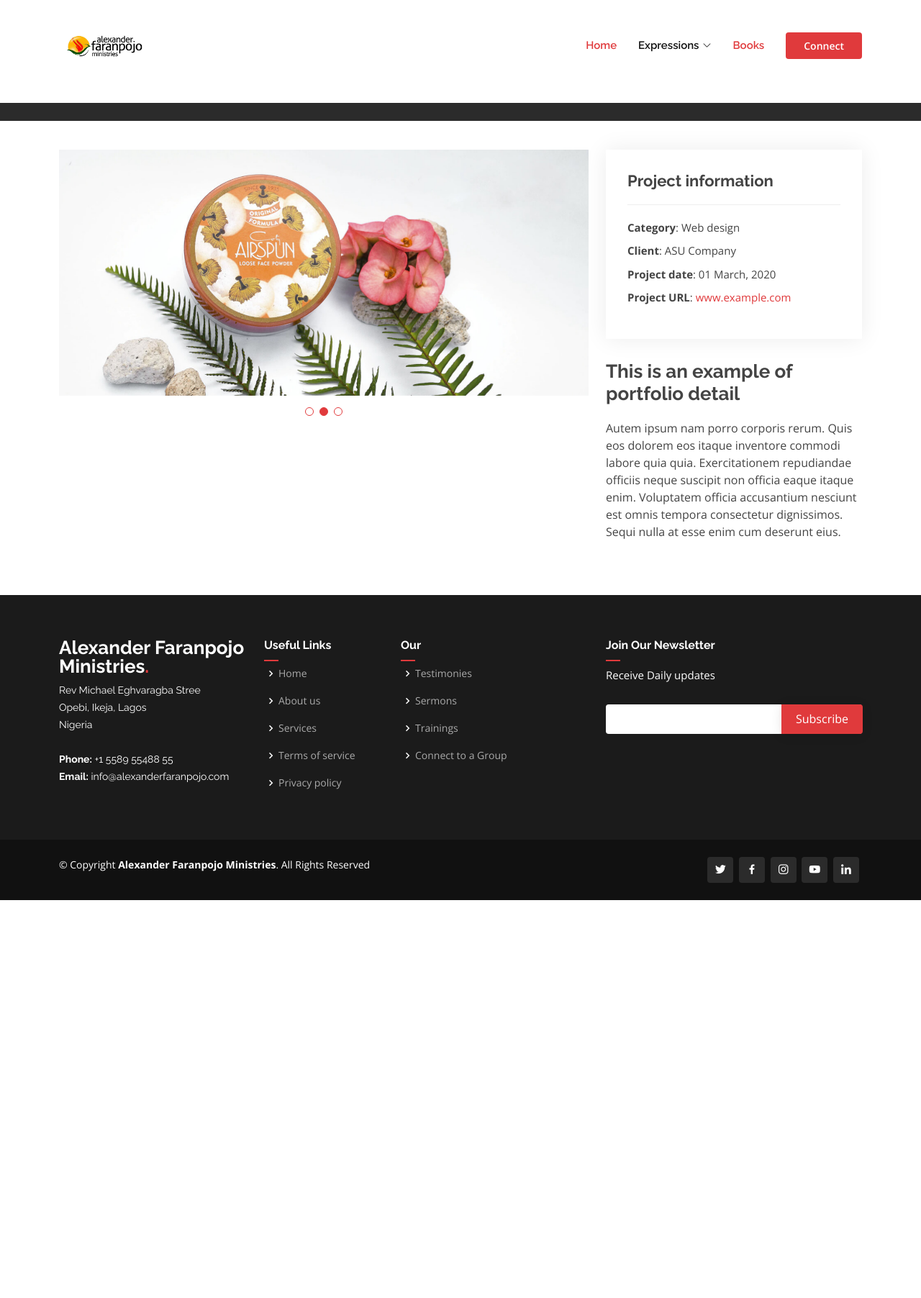
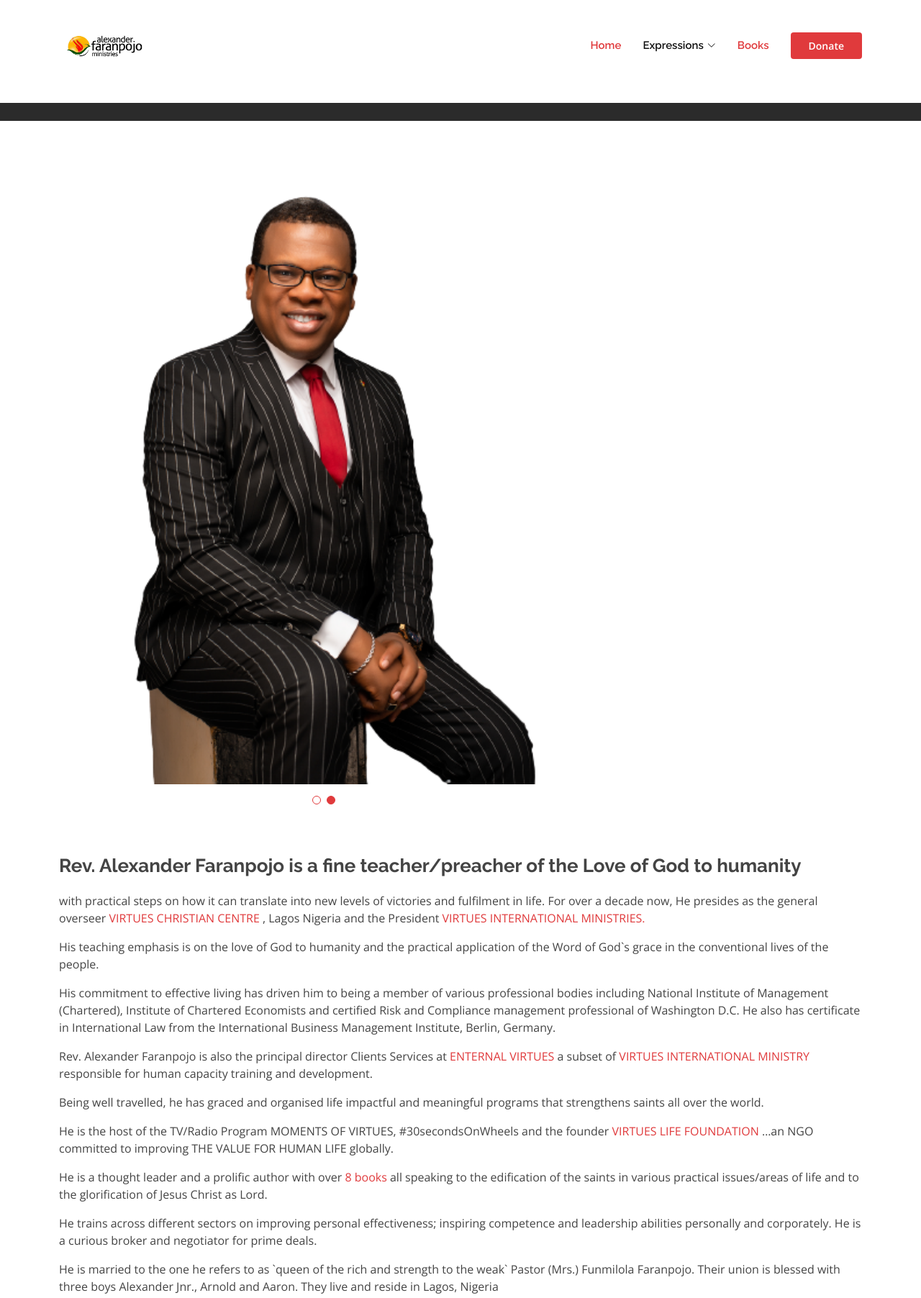
Before and after one commit to splintbot/alexanderfaranpojo, a plain HTML site: page bio.html in a window 1280 px wide. Shown: the part 17-1821 px from the top of the page at 72% size. Before the commit the page ends 1268 px from the top, so only its background shows below. Drawn offline with nearby package versions, Linux system fonts and the light colour scheme.

Commit message:
Created and completed bio.html page

```diff
--- a/bio.html
+++ b/bio.html
@@ -46,7 +46,7 @@
        <a href="index.html" class="logo me-auto"><img src="assets/img/logo.png" alt=""></a>
       <nav id="navbar" class="navbar order-last order-lg-0">
         <ul>
-          <li><a class="nav-link scrollto active" href="#hero">Home</a></li>
+          <li><a class="nav-link scrollto active" href="index.html#hero">Home</a></li>
           <li class="dropdown"><a href="#"><span>Expressions</span> <i class="bi bi-chevron-down"></i></a>
             <ul>
           <li><a href="https://virtueslifefoundation.org/">Virtues Life Foundation</a></li>
@@ -54,13 +54,13 @@
               <li><a href="#">VIRTUES Brazil</a></li>
             </ul>
           </li>
-                    <li><a class="nav-link scrollto active" href="#team">Books</a></li>
+                    <li><a class="nav-link scrollto active" href="index.html#team">Books</a></li>
           </ul>
         <i class="bi bi-list mobile-nav-toggle"></i>
       </nav>
 <!-- .navbar -->
 
-      <a href="#about" class="get-started-btn scrollto">Connect</a>
+      <a href="https://paystack.com/pay/alexanderfaranpojo" class="get-started-btn scrollto">Donate</a>
     </div>
   </header>
 <!-- End Header -->
@@ -92,36 +92,39 @@
               <div class="swiper-wrapper align-items-center">
 
                 <div class="swiper-slide">
-                  <img src="assets/img/portfolio/portfolio-details-1.jpg" alt="">
+                  <img src="assets\img\AF.png" alt="">
                 </div>
 
                 <div class="swiper-slide">
-                  <img src="assets/img/portfolio/portfolio-details-2.jpg" alt="">
+                  <img src="assets/img/hero-bg.jpg" alt="">
                 </div>
 
-                <div class="swiper-slide">
-                  <img src="assets/img/portfolio/portfolio-details-3.jpg" alt="">
-                </div>
 
               </div>
               <div class="swiper-pagination"></div>
             </div>
           </div>
 
-          <div class="col-lg-4">
-            <div class="portfolio-info">
-              <h3>Project information</h3>
-              <ul>
-                <li><strong>Category</strong>: Web design</li>
-                <li><strong>Client</strong>: ASU Company</li>
-                <li><strong>Project date</strong>: 01 March, 2020</li>
-                <li><strong>Project URL</strong>: <a href="#">www.example.com</a></li>
-              </ul>
-            </div>
-            <div class="portfolio-description">
-              <h2>This is an example of portfolio detail</h2>
+          <div class="portfolio-description">
+              <h2>Rev. Alexander Faranpojo is a fine teacher/preacher of the Love of God to humanity </h2>
               <p>
-                Autem ipsum nam porro corporis rerum. Quis eos dolorem eos itaque inventore commodi labore quia quia. Exercitationem repudiandae officiis neque suscipit non officia eaque itaque enim. Voluptatem officia accusantium nesciunt est omnis tempora consectetur dignissimos. Sequi nulla at esse enim cum deserunt eius.
+                with practical steps on how it can translate into new levels of victories and fulfilment in life. For over a decade now, He presides as the general overseer <a href="https//virtueschristiancentre.org"> VIRTUES CHRISTIAN CENTRE </a>, Lagos Nigeria and the President <a href="https://alexanderfaranpojo.com"> VIRTUES INTERNATIONAL MINISTRIES.</a> </p>
+
+               <p> His teaching emphasis is on the love of God to humanity and the practical application of the Word of God`s grace in the conventional lives of the people. </p>
+
+               <p>His commitment to effective living has driven him to being a member of various professional bodies including National Institute of Management (Chartered), Institute of Chartered Economists and certified Risk and Compliance management professional of Washington D.C. He also has certificate in International Law from the International Business Management Institute, Berlin, Germany. <p>
+                <p>Rev. Alexander Faranpojo is also the principal director Clients Services at<a href="http://enternalcvirtues.com"> ENTERNAL VIRTUES </a> a subset of <a href="https://alexanderfaranpojo.com"> VIRTUES INTERNATIONAL MINISTRY </a> responsible for human capacity training and development. </p>
+
+
+                <p>Being well travelled, he has graced and organised life impactful and meaningful programs that strengthens saints all over the world. </p>
+
+                <p>He is the host of the TV/Radio Program MOMENTS OF VIRTUES, #30secondsOnWheels and the founder<a href="https://virtueslifefoundation.org"> VIRTUES LIFE FOUNDATION </a> …an NGO committed to improving THE VALUE FOR HUMAN LIFE globally.</p>
+
+                <p>He is a thought leader and a prolific author with over <a href="index.html#team"> 8 books </a> all speaking to the edification of the saints in various practical issues/areas of life and to the glorification of Jesus Christ as Lord.</p>
+
+               <p> He trains across different sectors on improving personal effectiveness; inspiring competence and leadership abilities personally and corporately. He is a curious broker and negotiator for prime deals. </p>
+
+                <p> He is married to the one he refers to as `queen of the rich and strength to the weak` Pastor (Mrs.) Funmilola Faranpojo. Their union is blessed with three boys Alexander Jnr., Arnold and Aaron. They live and reside in Lagos, Nigeria
               </p>
             </div>
           </div>
```
Also changed, not shown: index.html (+2 -2 lines).
